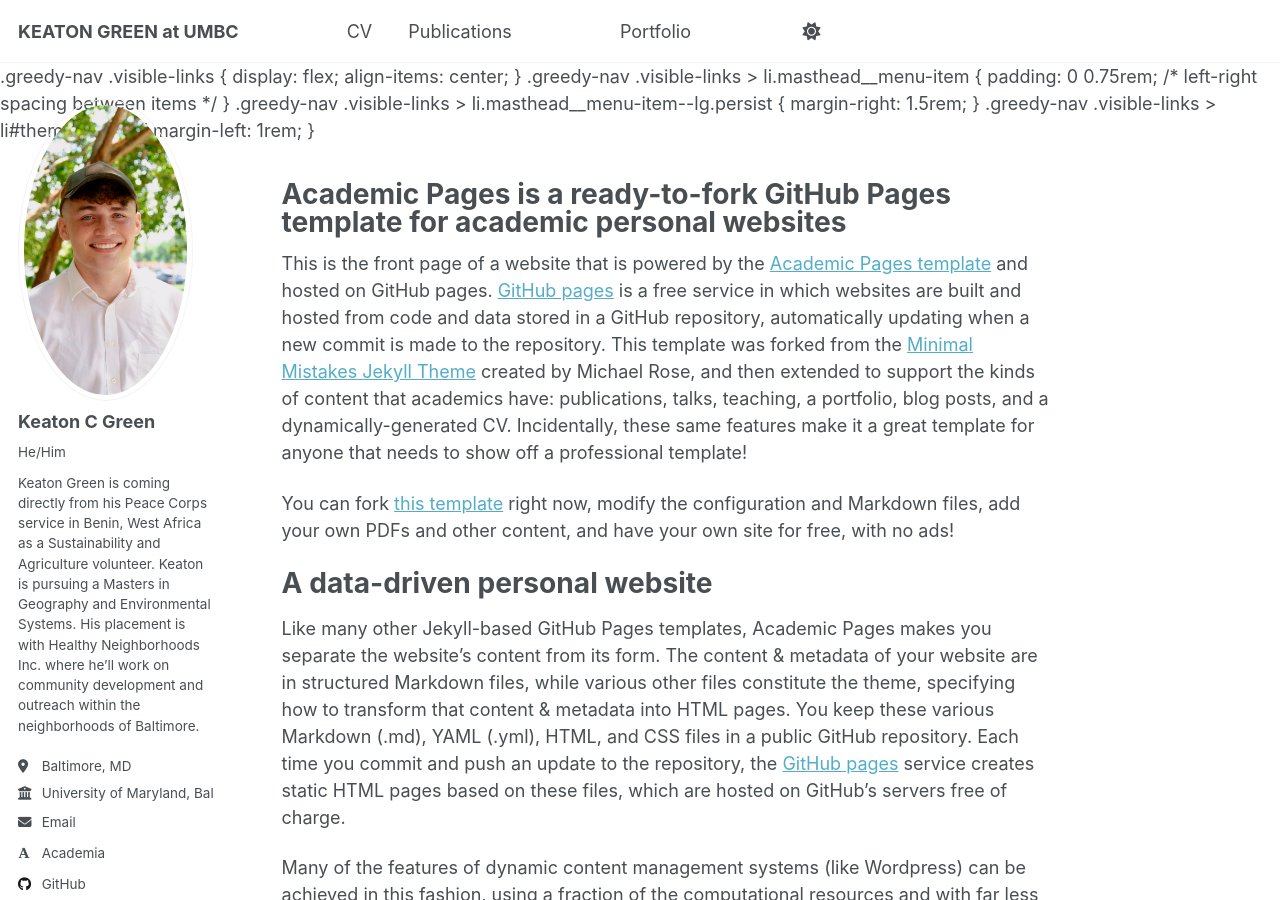
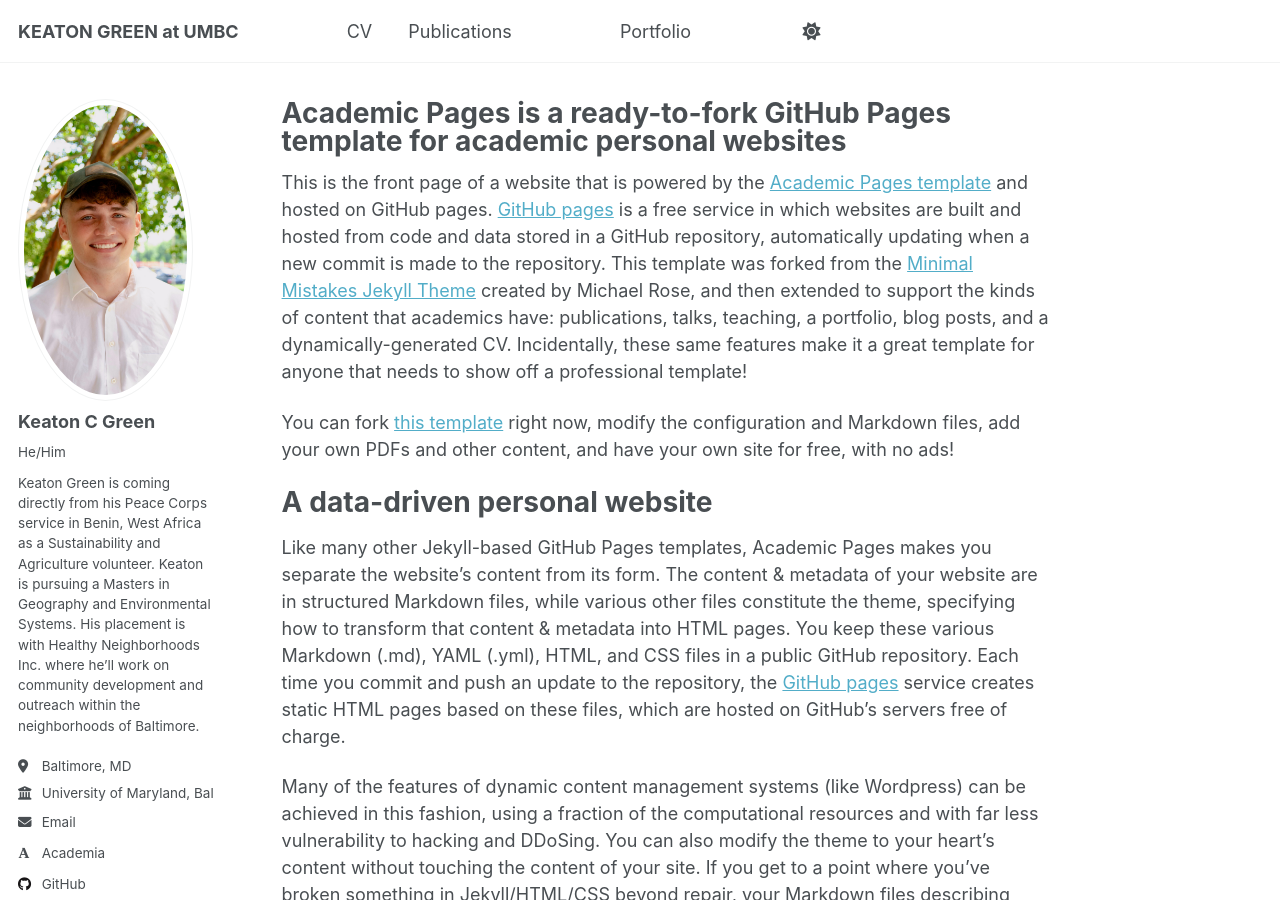
Before and after one commit to K3ATON-G1/K3ATON-G1.github.io, a Jekyll site: the page built from _pages/about.md, in a window 1280 px wide and 900 px high. Built offline with Jekyll 4.4.1, drawn with Linux system fonts in a browser that asks for light colours; some web fonts are replaced; a script that is not in the unit is left out.

Commit message:
Update masthead.html

```diff
--- a/_includes/masthead.html
+++ b/_includes/masthead.html
@@ -24,19 +24,3 @@
     </div>
   </div>
 </div>
-.greedy-nav .visible-links {
-  display: flex;
-  align-items: center;
-}
-
-.greedy-nav .visible-links > li.masthead__menu-item {
-  padding: 0 0.75rem;  /* left-right spacing between items */
-}
-
-.greedy-nav .visible-links > li.masthead__menu-item--lg.persist {
-  margin-right: 1.5rem;
-}
-
-.greedy-nav .visible-links > li#theme-toggle {
-  margin-left: 1rem;
-}
```
